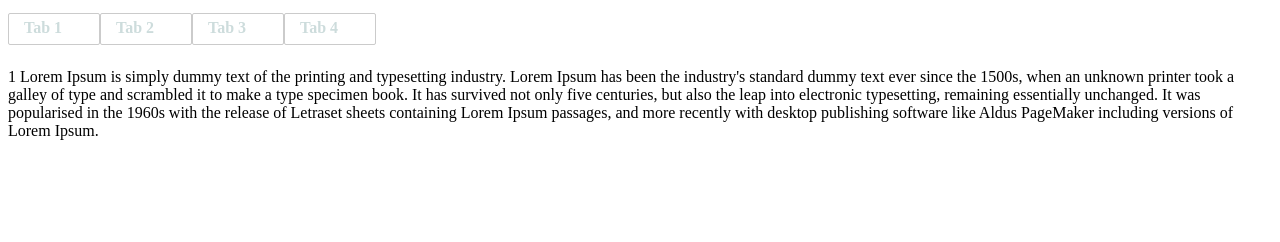
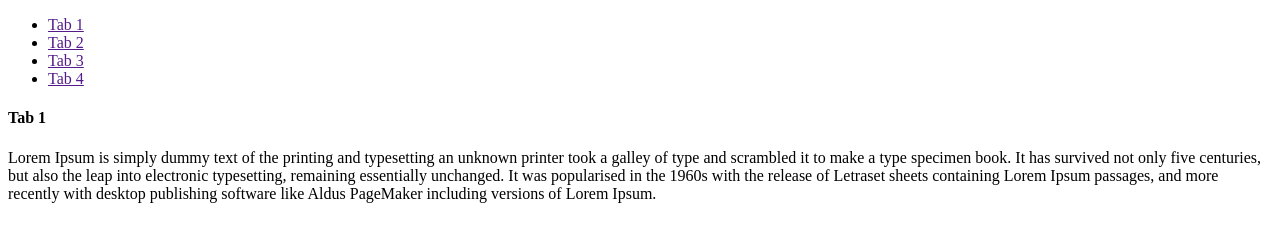
Before and after one commit to eugennastyushkin-zz/angular-training, a plain HTML site: page task2/index.html in a window 1280 px wide. Both pictures are taken after a click on the link "Tab 1". Drawn offline with nearby package versions, Linux system fonts and the light colour scheme; files that its build step writes are made by us from their sources.

Commit message:
tabs with ng-transclude work. Still no lazy loading

```diff
--- /dev/null
+++ b/task2/directive/tab-control.html
@@ -0,0 +1,8 @@
+<div>
+    <ul class="nav-tabs">
+        <li ng-repeat="pane in panes" ng-class="{active:pane.selected}">
+            <a href="" ng-click="select(pane)">{{pane.title}}</a>
+        </li>
+    </ul>
+    <div ng-transclude></div>
+</div>
--- a/task2/directive/tab.html
+++ b/task2/directive/tab.html
@@ -1,8 +1,4 @@
-<a href="#" ng-click="show = !show">
-    <span>{{title}}</span>
-</a>
-
-<div ng-show="show">
-    {{tubNumber}}
-    <ng-transclude></ng-transclude>
+<div class="tab-pane" ng-show="selected">
+    <h4>{{title}}</h4>
+    <div ng-transclude></div>
 </div>
--- a/task2/index.html
+++ b/task2/index.html
@@ -10,25 +10,28 @@
 
 <body ng-app="task2">
 
-    <div class="tabs" ng-controller="MainCtrl">
+    <tab-control>
 
-        <tab title="Tab 1" tub-number="1">
-            Lorem Ipsum is simply dummy text of the printing and typesetting industry. Lorem Ipsum has been the industry's standard dummy text ever since the 1500s, when an unknown printer took a galley of type and scrambled it to make a type specimen book. It has survived not only five centuries, but also the leap into electronic typesetting, remaining essentially unchanged. It was popularised in the 1960s with the release of Letraset sheets containing Lorem Ipsum passages, and more recently with desktop publishing software like Aldus PageMaker including versions of Lorem Ipsum.
+        <tab title="Tab 1">
+            Lorem Ipsum is simply dummy text of the printing and typesetting an unknown printer took a galley of type and scrambled it to make a type specimen book.
+            It has survived not only five centuries, but also the leap into electronic typesetting, remaining essentially unchanged. It was popularised in the 1960s with the release of
+            Letraset sheets containing Lorem Ipsum passages, and more recently with desktop publishing software like Aldus PageMaker including versions of Lorem Ipsum.
         </tab>
 
-        <tab title="Tab 2" tub-number="2">
-            Lorem Itry. Lorem Ipsum has been the industry's standard dummy text ever since the 1500s, when an unknown printer took a galley of type and scrambled it to make a type specimen book. It has survived not only five centuries, but also the leap into electronic typesetting, remaining essentially unchanged. It was popularised in the 1960s with the release of Letraset sheets containing Lorem Ipsum passages, and more recently with desktop publishing software like Aldus PageMaker including versions of Lorem Ipsum.
+        <tab title="Tab 2">
+            Lorem Ipsum has been the industry's standard dummy text ever since the 1500s, when an unknown printer took a galley of type and scrambled it to make a type specimen book.
         </tab>
 
-        <tab title="Tab 3" tub-number="3">
-            ry's standard dummy text ever since the 1500s, when an unknown printer took a galley of type and scrambled it to make a type specimen book. It has survived not only five centuries, but also the leap into electronic typesetting, remaining essentially unchanged. It was popularised in the 1960s with the release of Letraset sheets containing Lorem Ipsum passages, and more recently with desktop publishing software like Aldus PageMaker including versions of Lorem Ipsum.
+        <tab title="Tab 3">
+            ry's standard dummy text ever since the 1500s, when an unknown printer took a galley of type and scrambled it to make a type specimen book. It was popularised in the 1960s
+            with the release of Letraset sheets containing Lorem Aldus PageMaker including versions of Lorem Ipsum.
         </tab>
 
-        <tab title="Tab 4" tub-number="4">
-            ry's standard dummy text ever since the 1500s, when an unknown printer took a galley of type and scrambled it to make a type specimen book. It has survived not only five centuries, but also the leap into electronic typesetting, remaining essentially unchanged. It was popularised in the 1960s with the release of Letraset sheets containing Lorem Ipsum passages, and more recently with desktop publishing software like Aldus PageMaker including versions of Lorem Ipsum.
+        <tab title="Tab 4">
+            ry's standard dummy text ever since the 1500s, when an unknown printer took a galley of types PageMaker including versions of Lorem Ipsum.
         </tab>
 
-    </div>
+    </tab-control>
 
 </body>
 </html>
--- a/task2/script/main.js
+++ b/task2/script/main.js
@@ -1,20 +1,42 @@
 var app = angular.module('task2', []);
 
-app.controller('MainCtrl', ['$scope', function($scope){
-    $scope.show = false;
-}]);
+app.directive('tabControl', function(){
+    return {
+        restrict: 'E',
+        transclude: true,
+        scope: {},
+        templateUrl: 'directive/tab-control.html',
+        controller: function($scope){
+            var panes = $scope.panes = [];
+
+            $scope.select = function(pane) {
+                angular.forEach(panes, function(pane) {
+                    pane.selected = false;
+                });
+                pane.selected = true;
+            };
+
+            this.addPane = function(pane) {
+                if (panes.length === 0) {
+                    $scope.select(pane);
+                }
+                panes.push(pane);
+            };
+        }
+    };
+});
 
 app.directive('tab', function(){
     return {
+        require: '^^tabControl',
         restrict: 'E',
         transclude: true,
         scope: {
-            title:'@',
-            tubNumber: '@'
+            title:'@'
         },
         templateUrl: 'directive/tab.html',
-        controller: function($scope, $element){
-            $element.find('a').css('left', $scope.tubNumber * 92 - 92 + 'px');
+        link: function(scope, element, attrs, tabControlController){
+            tabControlController.addPane(scope);
         }
     };
 });
--- a/task2/style/style.css
+++ /dev/null
@@ -1,25 +0,0 @@
-.tabs {
-    position: relative;
-    padding-top: 60px;
-}
-.tabs a {
-    text-decoration: none;
-    display: inline-block;
-    width: 60px;
-    height: 20px;
-    position: absolute;
-    top: 5px;
-    float: left;
-    padding: 5px 15px;
-    border: 1px solid #cbcbcb;
-    border-radius: 2px;
-    color: #cddcdc;
-    font-family: "Arial Rounded MT Bold";
-    font-weight: bold;
-}
-.tabs a.active, .tabs a:hover {
-    background-color: #24cfda;
-    color: #ffffff;
-    border: 1px solid #ffffff;
-
-}
```
